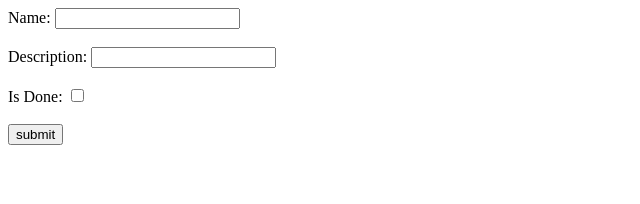
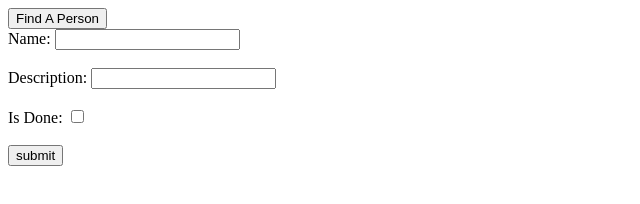
Before and after one commit to sabbir512/FBI_Information_Website, a plain HTML site: page frontend/addperson.html in a window 1280 px wide. Shown: the whole page, without its empty margins (0-640 px from the left). Drawn offline with Linux system fonts and the light colour scheme.

Commit message:
Link pages

```diff
--- a/frontend/addperson.html
+++ b/frontend/addperson.html
@@ -6,6 +6,7 @@
     <title>Add New Person</title>
   </head>
   <body>
+    <a href="./index.html"><button>Find A Person</button></a>
     <form method="post" id="addPersonInformation">
       <label for="name">Name:</label>
       <input type="text" id="name" name="name" required /><br /><br />
```
